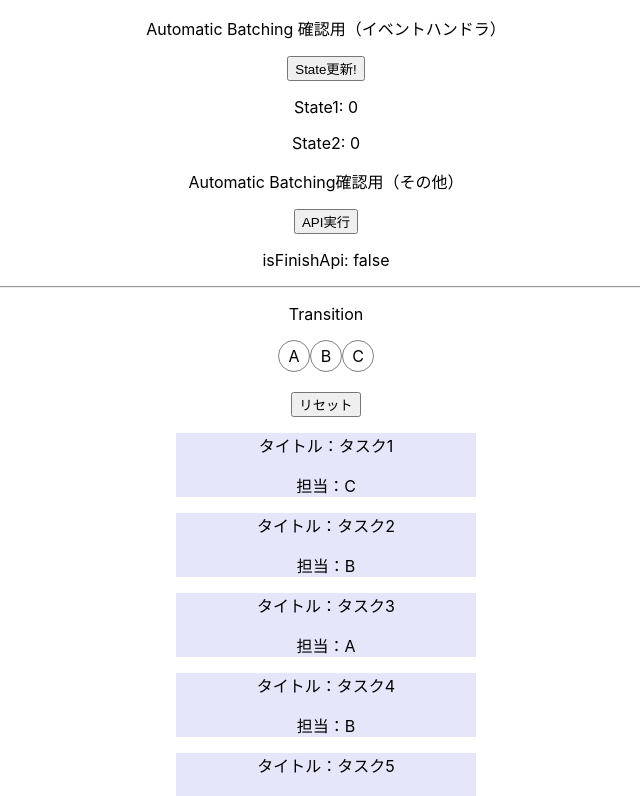
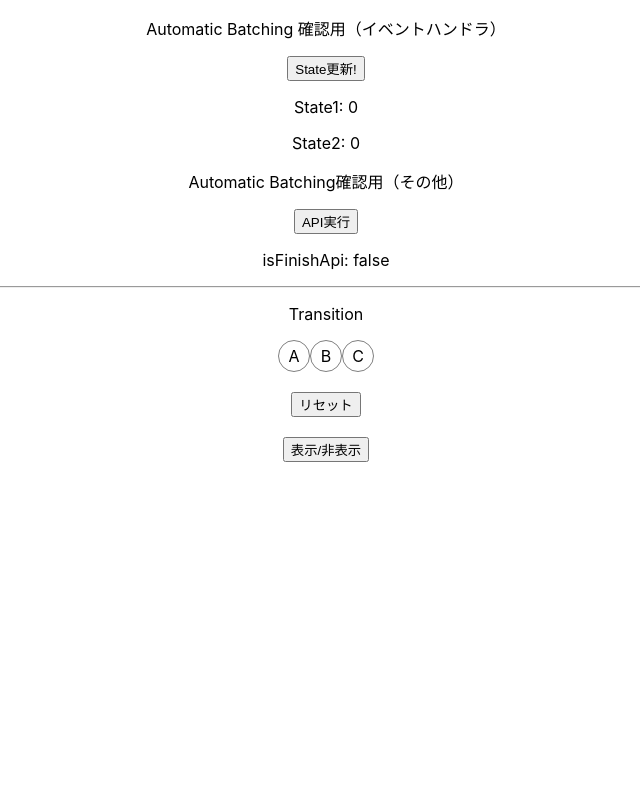
Before and after one commit to gabriel6181997/react18-explanation-react18, a React (Create React App) app: page / in a window 1280 px wide. Shown: the top 796 px of the page, without its empty margins (314-954 px from the left). Built offline with nearby package versions, Linux system fonts and the light colour scheme.

Commit message:
✨ 表示/非表示のボタンを実装済

```diff
--- a/src/components/Transition.tsx
+++ b/src/components/Transition.tsx
@@ -42,10 +42,11 @@
 export const Transition = () => {
   const [selectedAssignee, setSelectedAssignee] = useState<string>("");
   const [taskList, setTaskList] = useState<Task[]>(tasks);
+  const [isShowList, setIsShowList] = useState<boolean>(false);
 
   const onClickAssignee = (assignee: string) => {
     setSelectedAssignee(assignee);
-      setTaskList(filteringAssignee(assignee)); // 緊急性の高くない処理を指定する
+    setTaskList(filteringAssignee(assignee)); // 緊急性の高くない処理を指定する
   };
 
   return (
@@ -73,7 +74,10 @@
       </div>
       <br />
       <button onClick={() => onClickAssignee("")}>リセット</button>
-      <TaskList taskList={taskList} />
+      <br />
+      <br />
+      <button onClick={() => setIsShowList(!isShowList)}>表示/非表示</button>
+      {isShowList && <TaskList taskList={taskList} />}
     </div>
   );
 };
```
